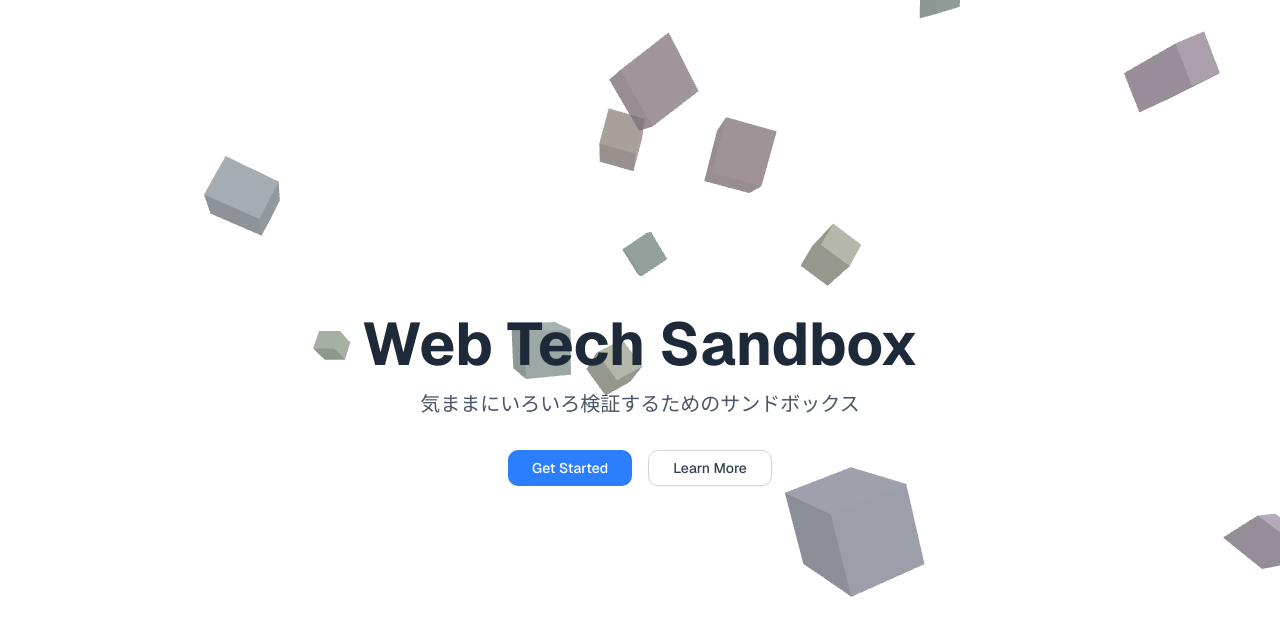
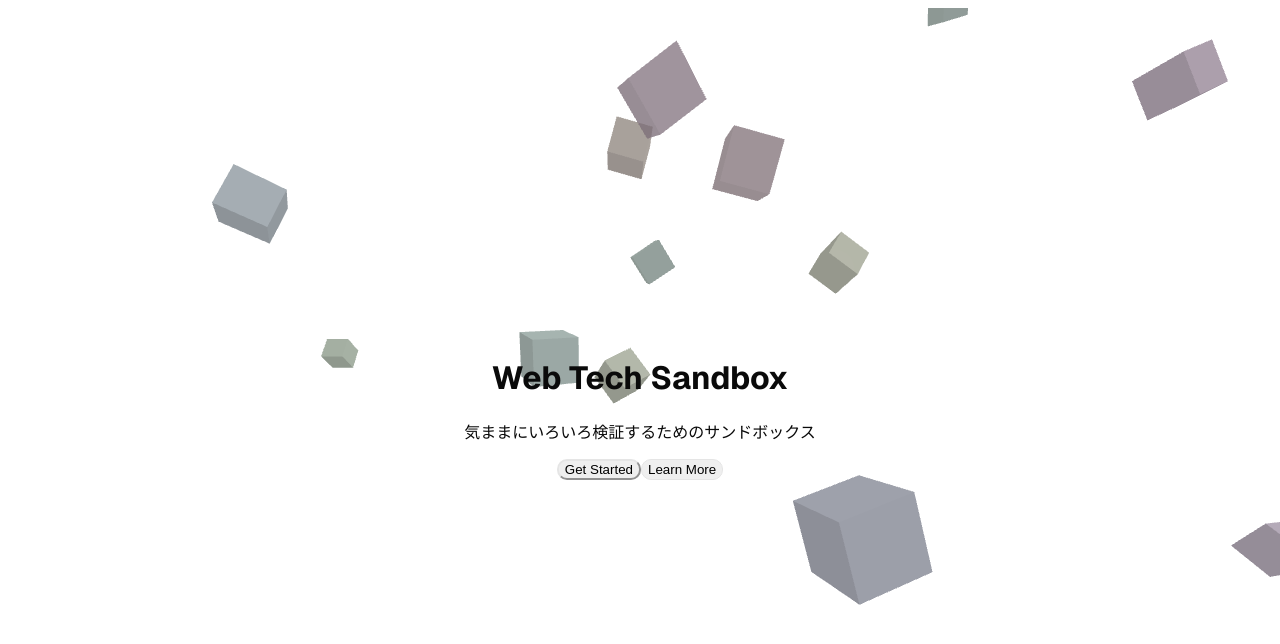
Before and after one commit to takahiro-bellcurve/webTechSandboxFrontend, a Next.js app: page / in a window 1280 px wide. Shown: the top 644 px of the page. Built offline with nearby package versions, Linux system fonts and the light colour scheme.

Commit message:
tailwind v4に対応

```diff
--- a/src/app/globals.css
+++ b/src/app/globals.css
@@ -1,5 +1,6 @@
-@import "tailwindcss";
-@import "tw-animate-css";
+@tailwind base;
+@tailwind components;
+@tailwind utilities;
 
 @custom-variant dark (&:is(.dark *));
 
```
